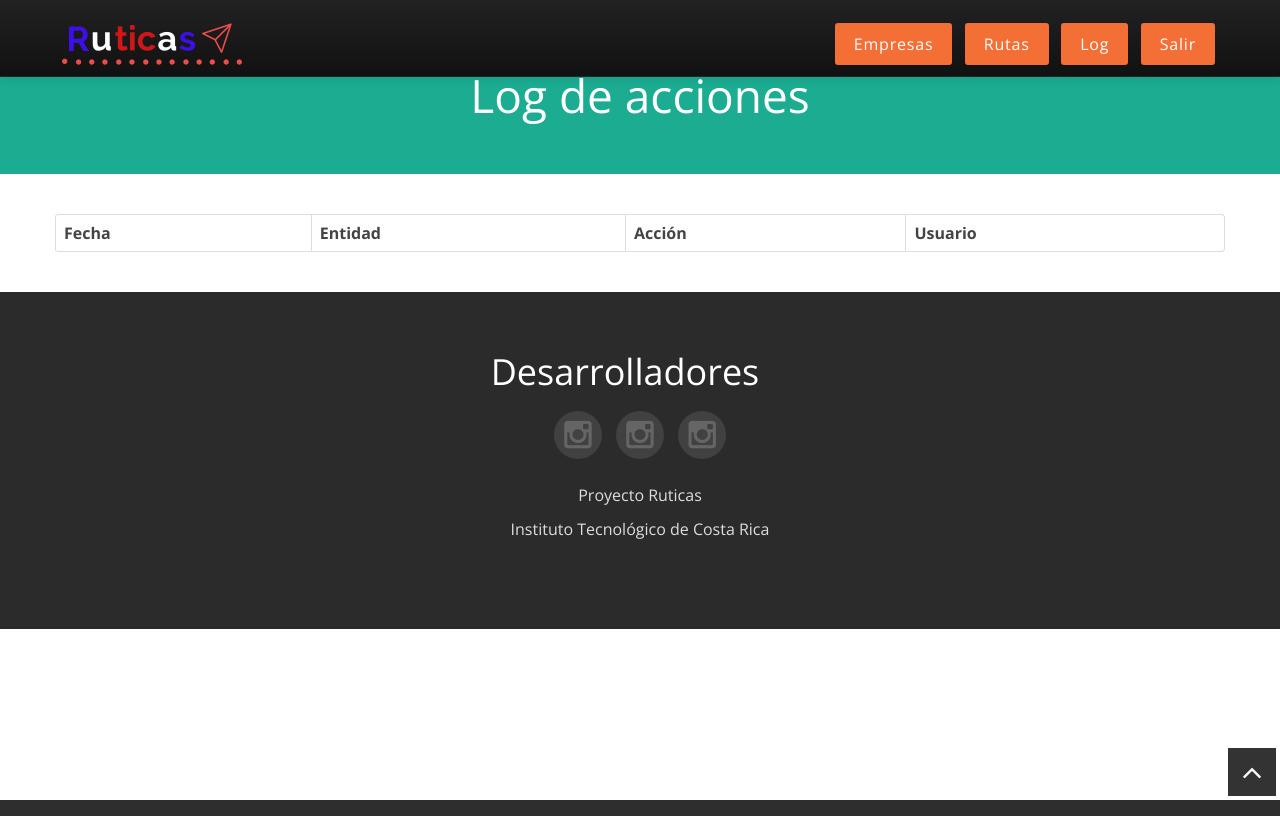
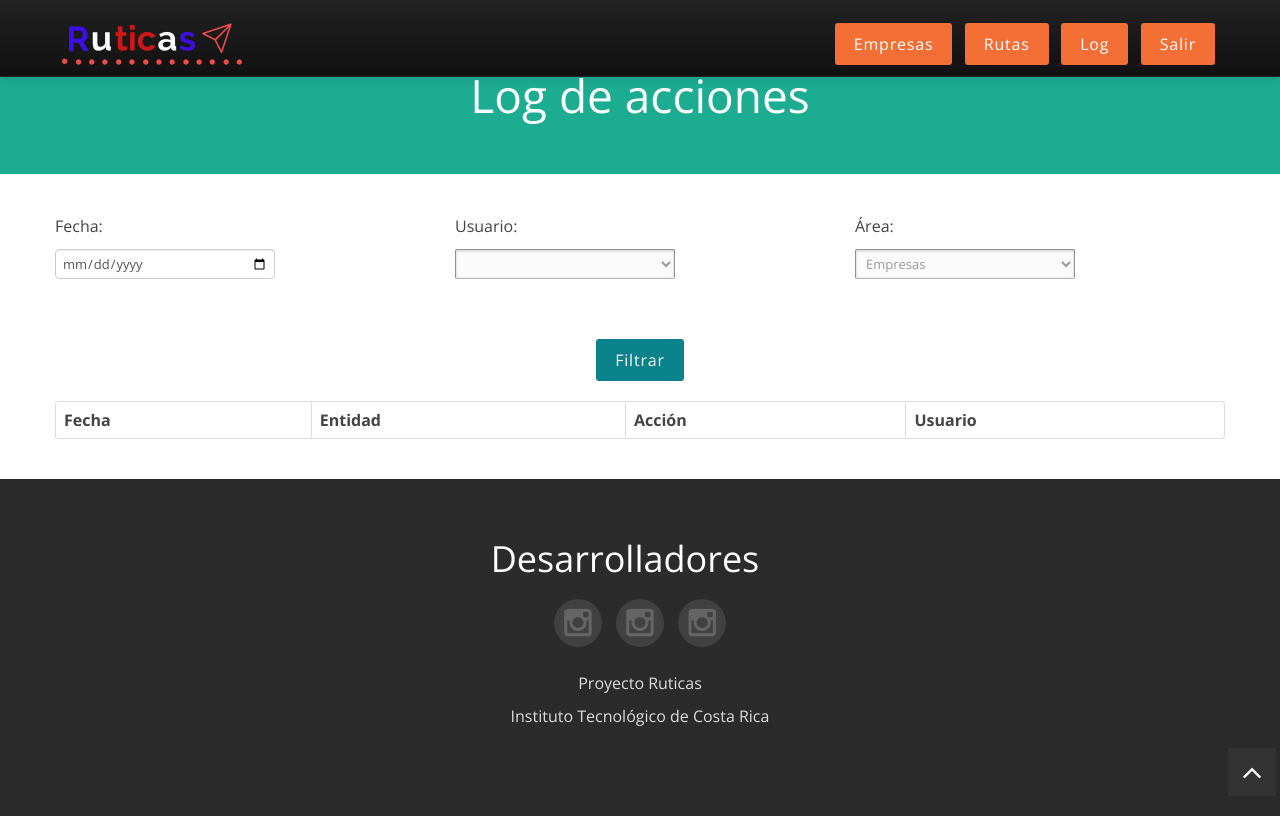
Before and after one commit to pblanco27/Ruticas, a PHP site: page /log.php in a window 1280 px wide. Run offline with PHP 8.4, Linux system fonts and the light colour scheme; lists and menus that the app fills with data are empty; some libraries are stand-ins or nearby versions.

Commit message:
Se agrego la funcionalidad basica del log

```diff
--- a/Ruticas/log.php
+++ b/Ruticas/log.php
@@ -151,6 +151,42 @@ unset($_SESSION["error_lats"]);
 		<section id="maincontent" class="inner">
 			<div class="container">
 				<?php
+				$sql = "call getUsers()";
+        $res = $conn->query($sql);
+				 ?>
+				<div class="row">
+					<div class="span4">
+						<p>Fecha:</p>
+						<input type="date">
+					</div>
+					<div class="span4">
+						<p>Usuario:</p>
+						<select class="form-control">
+							<?php while ($row = $res->fetch_array()) {
+              if (!empty($row['usuario'])) {?>
+              <option value="<?php echo $row['idUsuario']; ?>">
+                <?php echo $row['usuario']; ?>
+              </option>
+              <?php }
+              } ?>
+						</select>
+					</div>
+					<div class="span4">
+						<p>Área:</p>
+						<select>
+							<option>Empresas</option>
+							<option>Rutas</option>
+						</select>
+					</div>
+				</div>
+				&nbsp;
+				<center>
+					<button class="btn btn-primary">Filtrar</button>
+				</center>
+				&nbsp;
+				<?php
+				$res->close();
+        $conn->next_result();
         $sql = "call getLog()";
         $res = $conn->query($sql);
         ?>
```
